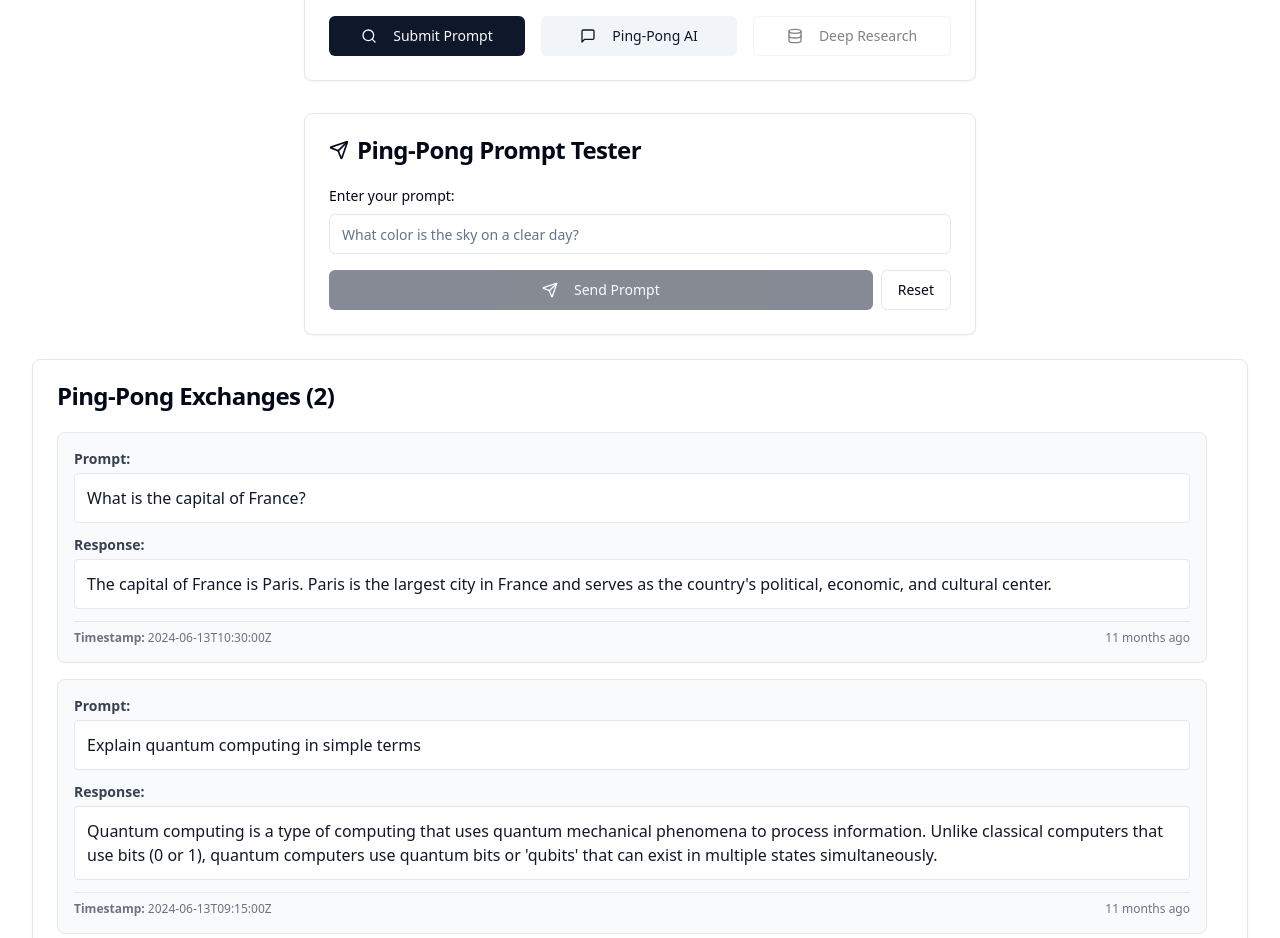
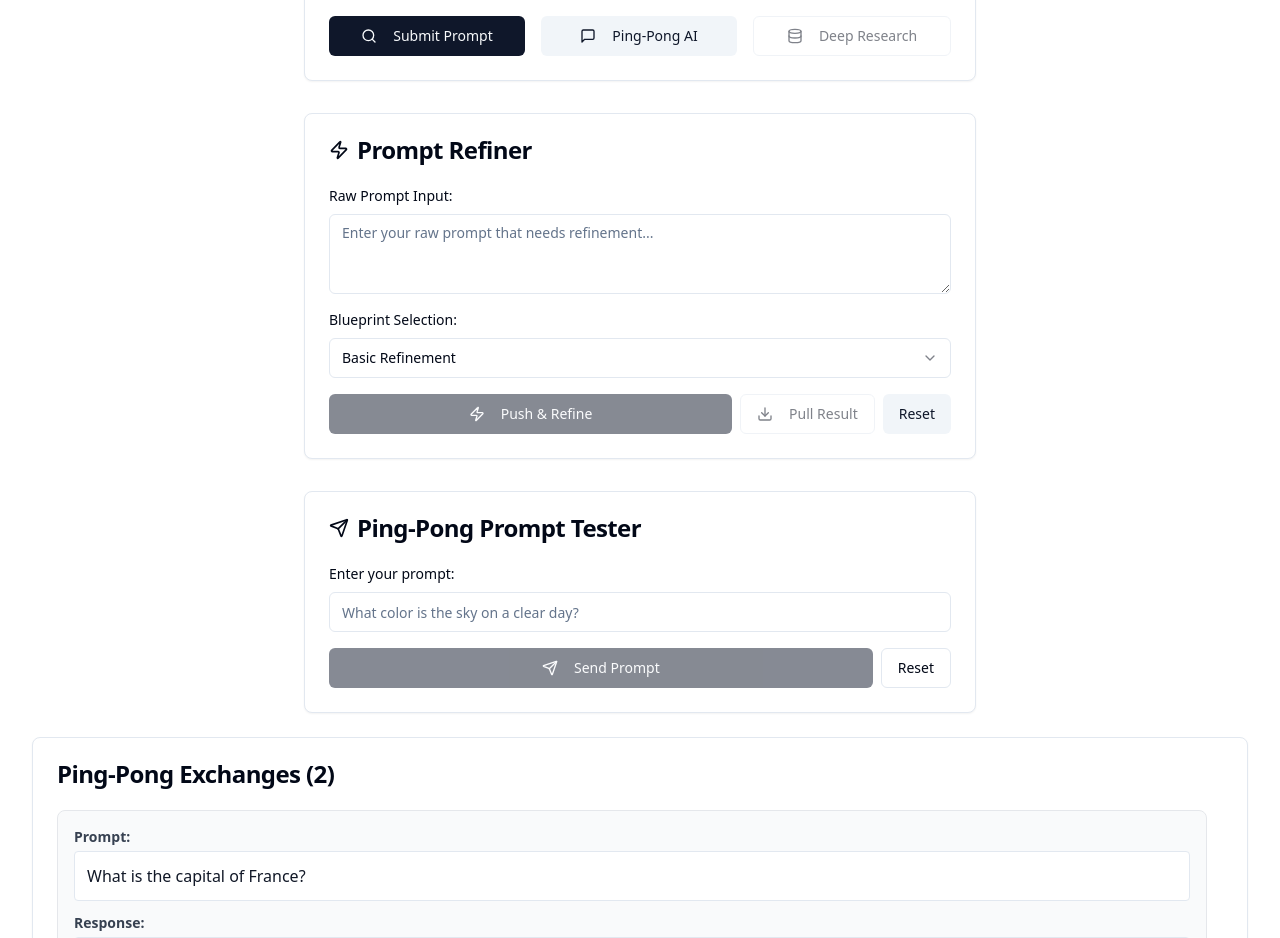
Before and after one commit to djb258/ping-pong-prompt, a React (Vite) app: page / in a window 1280 px wide. Shown: the part 820-1758 px from the top of the page. Built offline with nearby package versions, Linux system fonts and the light colour scheme.

Commit message:
feat: Integrate prompt refinement with Firebase
Adds a button and dropdown to the prompt refinement component to push prompts to Firebase, along with a blueprint option for pulling data.

```diff
--- /dev/null
+++ b/src/components/PromptRefiner.tsx
@@ -0,0 +1,248 @@
+
+import React, { useState } from 'react';
+import { Card, CardContent, CardHeader, CardTitle } from '@/components/ui/card';
+import { Button } from '@/components/ui/button';
+import { Select, SelectContent, SelectItem, SelectTrigger, SelectValue } from '@/components/ui/select';
+import { Textarea } from '@/components/ui/textarea';
+import { toast } from 'sonner';
+import { db } from '@/lib/firebase';
+import { doc, setDoc, getDoc } from 'firebase/firestore';
+import { Loader2, Zap, Download } from 'lucide-react';
+
+interface PromptRefinerProps {
+  onRefinedPromptReady?: (prompt: string) => void;
+}
+
+const PromptRefiner: React.FC<PromptRefinerProps> = ({ onRefinedPromptReady }) => {
+  const [userInput, setUserInput] = useState('');
+  const [selectedBlueprint, setSelectedBlueprint] = useState('prompt_refiner_001');
+  const [isRefining, setIsRefining] = useState(false);
+  const [isPulling, setIsPulling] = useState(false);
+  const [refinedPrompt, setRefinedPrompt] = useState('');
+
+  const blueprintOptions = [
+    { value: 'prompt_refiner_001', label: 'Basic Refinement' },
+    { value: 'prompt_refiner_search_002', label: 'Search Optimized' },
+    { value: 'prompt_refiner_creative_003', label: 'Creative Enhancement' },
+    { value: 'prompt_refiner_technical_004', label: 'Technical Precision' }
+  ];
+
+  const pushToFirebase = async () => {
+    if (!userInput.trim()) {
+      toast.error('Please enter a prompt to refine');
+      return;
+    }
+
+    setIsRefining(true);
+    const timestamp = Date.now();
+    const docId = `refiner_${timestamp}`;
+
+    try {
+      await setDoc(doc(db, 'agent_task', docId), {
+        agent_id: 'prompt_refiner',
+        process_id: 'refinement_process_001',
+        blueprint_id: selectedBlueprint,
+        input_prompt: userInput,
+        output_response: '',
+        validated: false,
+        timestamp_last_touched: new Date().toISOString(),
+        task_type: 'prompt_refinement'
+      });
+
+      toast.success('Prompt sent for refinement!');
+      console.log('Prompt refinement task created:', docId);
+
+      // Start polling for the refined result
+      pollForRefinedPrompt(docId);
+
+    } catch (error) {
+      console.error('Error pushing to Firebase:', error);
+      toast.error('Failed to send prompt for refinement');
+      setIsRefining(false);
+    }
+  };
+
+  const pollForRefinedPrompt = async (docId: string) => {
+    const maxAttempts = 40; // Poll for 2 minutes max
+    let attempts = 0;
+
+    const poll = async () => {
+      try {
+        const docRef = doc(db, 'agent_task', docId);
+        const docSnap = await getDoc(docRef);
+
+        if (docSnap.exists()) {
+          const data = docSnap.data();
+
+          if (data.validated && data.output_response) {
+            setRefinedPrompt(data.output_response);
+            setIsRefining(false);
+            toast.success('Refined prompt received!');
+
+            if (onRefinedPromptReady) {
+              onRefinedPromptReady(data.output_response);
+            }
+            return;
+          }
+        }
+
+        attempts++;
+        if (attempts < maxAttempts) {
+          setTimeout(poll, 3000);
+        } else {
+          setIsRefining(false);
+          toast.error('Timeout: Refinement took too long');
+        }
+
+      } catch (error) {
+        console.error('Error polling for refined prompt:', error);
+        setIsRefining(false);
+        toast.error('Error checking refinement status');
+      }
+    };
+
+    poll();
+  };
+
+  const pullFromFirebase = async () => {
+    if (!refinedPrompt) {
+      toast.error('No refined prompt available to pull');
+      return;
+    }
+
+    setIsPulling(true);
+
+    try {
+      // Simulate pulling refined prompt (you can expand this logic)
+      await new Promise(resolve => setTimeout(resolve, 1000));
+
+      toast.success('Refined prompt pulled successfully!');
+      console.log('Pulled refined prompt:', refinedPrompt);
+
+    } catch (error) {
+      console.error('Error pulling refined prompt:', error);
+      toast.error('Failed to pull refined prompt');
+    } finally {
+      setIsPulling(false);
+    }
+  };
+
+  const handleReset = () => {
+    setUserInput('');
+    setRefinedPrompt('');
+    setSelectedBlueprint('prompt_refiner_001');
+  };
+
+  return (
+    <Card className="max-w-2xl mx-auto">
+      <CardHeader>
+        <CardTitle className="flex items-center gap-2">
+          <Zap className="h-5 w-5" />
+          Prompt Refiner
+        </CardTitle>
+      </CardHeader>
+      <CardContent className="space-y-4">
+        <div>
+          <label className="block text-sm font-medium mb-2">
+            Raw Prompt Input:
+          </label>
+          <Textarea
+            value={userInput}
+            onChange={(e) => setUserInput(e.target.value)}
+            placeholder="Enter your raw prompt that needs refinement..."
+            className="min-h-[80px]"
+            disabled={isRefining}
+          />
+        </div>
+
+        <div>
+          <label className="block text-sm font-medium mb-2">
+            Blueprint Selection:
+          </label>
+          <Select value={selectedBlueprint} onValueChange={setSelectedBlueprint} disabled={isRefining}>
+            <SelectTrigger>
+              <SelectValue />
+            </SelectTrigger>
+            <SelectContent>
+              {blueprintOptions.map(option => (
+                <SelectItem key={option.value} value={option.value}>
+                  {option.label}
+                </SelectItem>
+              ))}
+            </SelectContent>
+          </Select>
+        </div>
+
+        <div className="flex gap-2">
+          <Button
+            onClick={pushToFirebase}
+            disabled={isRefining || !userInput.trim()}
+            className="flex-1"
+          >
+            {isRefining ? (
+              <>
+                <Loader2 className="mr-2 h-4 w-4 animate-spin" />
+                Refining...
+              </>
+            ) : (
+              <>
+                <Zap className="mr-2 h-4 w-4" />
+                Push & Refine
+              </>
+            )}
+          </Button>
+
+          <Button
+            onClick={pullFromFirebase}
+            variant="outline"
+            disabled={isPulling || !refinedPrompt}
+          >
+            {isPulling ? (
+              <>
+                <Loader2 className="mr-2 h-4 w-4 animate-spin" />
+                Pulling...
+              </>
+            ) : (
+              <>
+                <Download className="mr-2 h-4 w-4" />
+                Pull Result
+              </>
+            )}
+          </Button>
+
+          <Button
+            onClick={handleReset}
+            variant="secondary"
+            disabled={isRefining || isPulling}
+          >
+            Reset
+          </Button>
+        </div>
+
+        {refinedPrompt && (
+          <div>
+            <label className="block text-sm font-medium mb-2">
+              Refined Prompt:
+            </label>
+            <Textarea
+              value={refinedPrompt}
+              readOnly
+              className="min-h-[100px] bg-gray-50"
+            />
+          </div>
+        )}
+
+        {isRefining && (
+          <div className="flex items-center justify-center p-4 bg-blue-50 rounded-md">
+            <Loader2 className="mr-2 h-4 w-4 animate-spin" />
+            <span className="text-sm text-blue-700">
+              Waiting for prompt refinement from Mindpal agent...
+            </span>
+          </div>
+        )}
+      </CardContent>
+    </Card>
+  );
+};
+
+export default PromptRefiner;
--- a/src/pages/Index.tsx
+++ b/src/pages/Index.tsx
@@ -8,6 +8,7 @@ import AIModelsCard from "@/components/AIModelsCard";
 import PromptForm from "@/components/PromptForm";
 import PingPongExchangesList from "@/components/PingPongExchangesList";
 import PingPongPrompt from "@/components/PingPongPrompt";
+import PromptRefiner from "@/components/PromptRefiner";
 
 const Index = () => {
   const [prompt, setPrompt] = useState("");
@@ -126,6 +127,13 @@ const Index = () => {
         )}
 
         <div className="mt-8">
+          <PromptRefiner onRefinedPromptReady={(refinedPrompt) => {
+            console.log('Refined prompt ready:', refinedPrompt);
+            toast.success('Refined prompt is ready for use!');
+          }} />
+        </div>
+
+        <div className="mt-8">
           <PingPongPrompt />
         </div>
 
```
